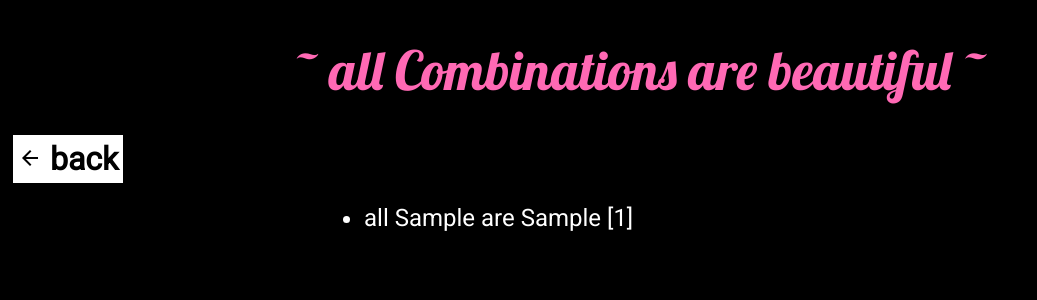
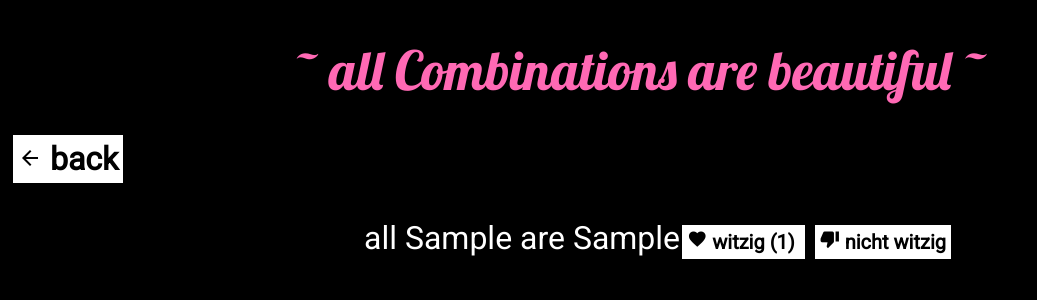
Before and after one commit to towa/acab_gen, a Flask app: page /list in a window 1280 px wide. Shown: the top 300 px of the page, without its empty margins (0-1037 px from the left). Run offline with Flask 2, Linux system fonts and the light colour scheme; tables that the repository leaves empty hold one stand-in row (values such as "Sample post").

Commit message:
introducing downvotes!

```diff
--- a/acab.py
+++ b/acab.py
@@ -19,6 +19,14 @@ class Acab(db.Model):
 
     def __repr__(self):
         return '<all %r are %r>' % (self.c, self.b)
+
+
+def vote_limiter(request):
+    if (('b' in request.args) and ('c' in request.args)):
+        c = request.args.get('c')
+        b = request.args.get('b')
+        return (get_remote_address() + b + c)
+
 
 
 @app.route('/')
@@ -45,12 +53,19 @@ def index():
 
 @app.route('/vote')
 # Allow 1 request per day per ip per acab
-@limiter.limit("1 per day", key_func = lambda : get_remote_address()
-    + request.args.get('b') + request.args.get('c'))
+@limiter.limit("1 per day", key_func = lambda : vote_limiter(request) )
 def vote():
-    b = request.args.get('b')
-    c = request.args.get('c')
-    print request.environ['REMOTE_ADDR']
+    if (('b' in request.args) and ('c' in request.args)):
+        c = request.args.get('c')
+        b = request.args.get('b')
+    else:
+        return render_template('error.html', desc = "Trying to vote for nothing. What are you? An anarchist?!")
+    if ('downvote' in request.args):
+        multiplier = -1
+    else:
+        multiplier = 1
+    print b
+
     if b.startswith('b') and c.startswith('c'):
         acab = Acab.query.filter_by(b=b, c=c).first()
         if acab is None:
@@ -58,7 +73,7 @@ def vote():
             db.session.add(acab)
             db.session.commit()
         else:
-            acab.vote += 1
+            acab.vote += 1 * multiplier
             db.session.commit()
         return redirect(url_for('list'))
     else:
--- a/static/main.css
+++ b/static/main.css
@@ -13,8 +13,14 @@ h1.highlight {
 h3 {
     text-align: center;
 }
+
+ul {
+    list-style-type: none;
+}
 li {
-    font-size: 24px;
+    font-size: 32px;
+    padding-top: 15px;
+    padding-bottom: 15px;
 }
 a {
     background-color: white;
@@ -26,6 +32,14 @@ a {
     text-decoration: none;
 }
 
+a.small {
+    font-size: 20px;
+}
+
+i.small {
+    font-size: 20px;
+}
+
 a:hover {
     background-color: hotpink;
 }
@@ -34,7 +48,19 @@ a:hover {
     margin: auto;
     width: 50%;
     padding: 10px;
+    position: relative;
 }
+
+.acabitem {
+    position: relative;
+}
+
+.votebuttons {
+    position: absolute;
+    right: 0px;
+    top: 0px;
+}
+
 body {
     color: white;
     font-family : 'Roboto';
--- a/templates/list.html
+++ b/templates/list.html
@@ -7,7 +7,19 @@
     <div class="center">
         <ul>
         {% for acab in lst %}
-            <li>all {{ acab.c.capitalize() }} are {{ acab.b.capitalize() }} [{{ acab.votes }}]</li>
+            <li>
+                <div class="acabitem">
+                    all {{ acab.c.capitalize() }} are {{ acab.b.capitalize() }}
+                    <div class="votebuttons">
+                        <a class="small" href="{{ url_for('vote', c = acab.c, b = acab.b) }}">
+                            <i class="material-icons small">favorite</i> witzig ({{ acab.votes }})
+                        </a>
+                        <a class="small" href="{{ url_for('vote', c = acab.c, b = acab.b, downvote = True) }}">
+                            <i class="material-icons small">thumb_down</i> nicht witzig
+                        </a>
+                    <div>
+                </div>
+            </li>
         {% endfor %}
         </ul>
     </div>
```
